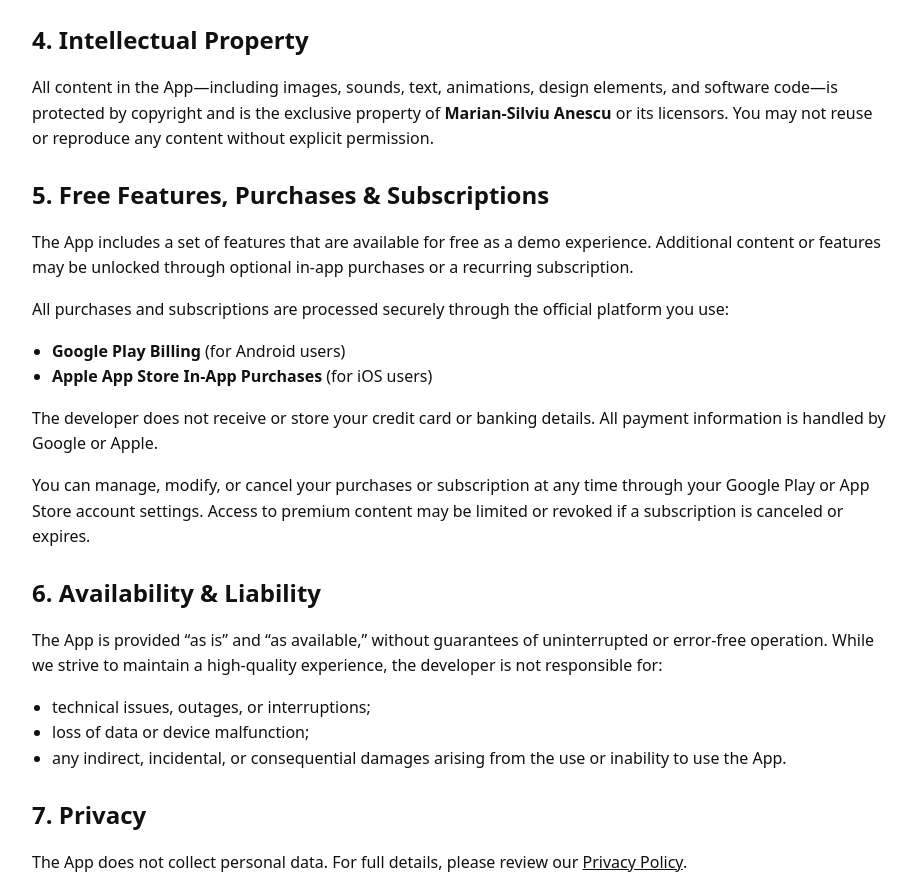
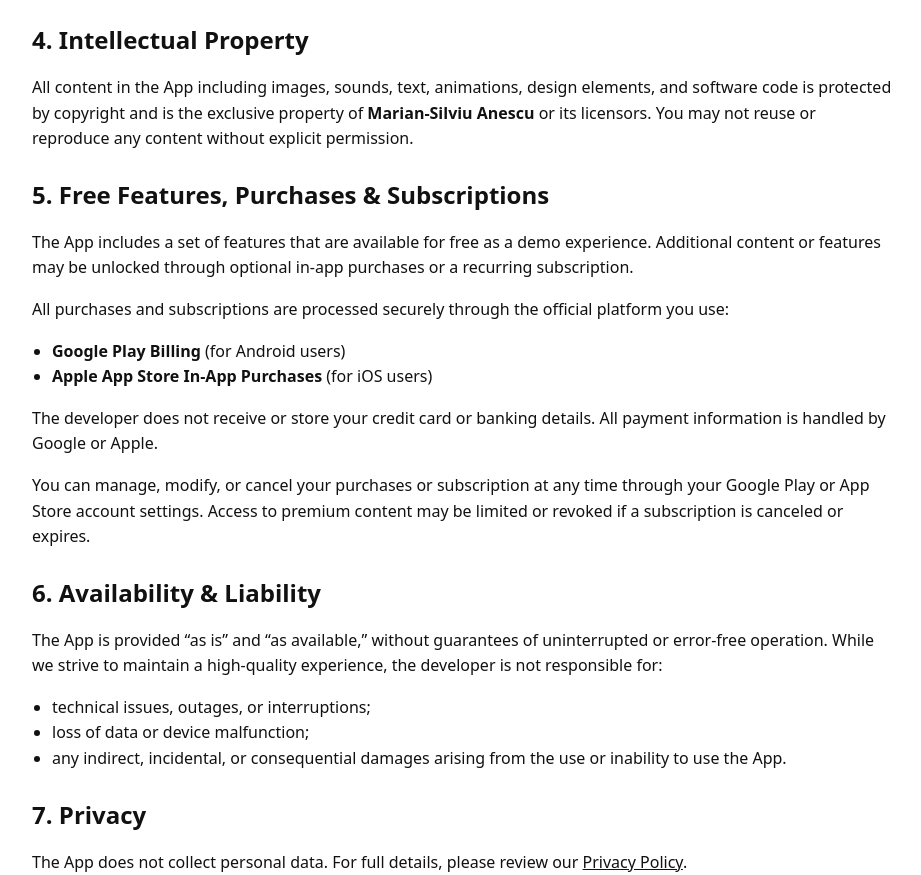
Before and after one commit to silviuanescu/terms-of-service, a plain HTML site: page index.html in a window 1280 px wide. Shown: the part 851-1726 px from the top of the page, without its empty margins (178-1099 px from the left). Drawn offline with Linux system fonts and the light colour scheme.

Commit message:
Remove unnecessary commas in copyright paragraph

```diff
--- a/index.html
+++ b/index.html
@@ -55,7 +55,7 @@
 
     <section>
       <h2>4. Intellectual Property</h2>
-      <p>All content in the App—including images, sounds, text, animations, design elements, and software code—is protected by copyright and is the exclusive property of <strong>Marian-Silviu Anescu</strong> or its licensors. You may not reuse or reproduce any content without explicit permission.</p>
+      <p>All content in the App including images, sounds, text, animations, design elements, and software code is protected by copyright and is the exclusive property of <strong>Marian-Silviu Anescu</strong> or its licensors. You may not reuse or reproduce any content without explicit permission.</p>
     </section>
 
     <section>
```
